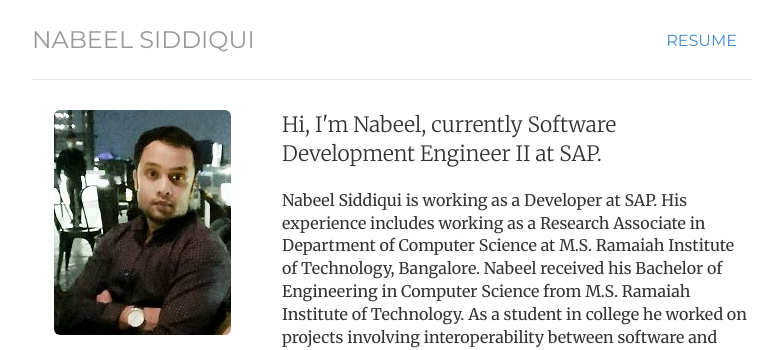
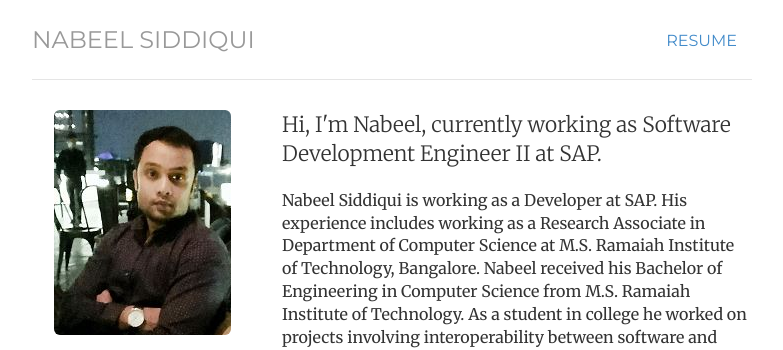
Before and after one commit to mnscodes/mnscodes.github.io, a Jekyll site: the page built from index.html, in a window 1280 px wide. Shown: the top 350 px of the page, without its empty margins (248-1031 px from the left). Built offline with Jekyll 4.4.1, drawn with Linux system fonts in a browser that asks for light colours.

Commit message:
Update index.html
Changes

```diff
--- a/index.html
+++ b/index.html
@@ -18,7 +18,7 @@
 	</div>
 	</div>
 	<div class="col-sm-8">
-	<p class="lead">Hi, I'm <span itemprop="name">Nabeel</span>, currently Software Development Engineer II at SAP.
+	<p class="lead">Hi, I'm <span itemprop="name">Nabeel</span>, currently working as Software Development Engineer II at SAP.
 	</p>
 		Nabeel Siddiqui is working as a Developer at SAP. His experience includes working as a Research Associate in Department of Computer Science at M.S. Ramaiah Institute of Technology, Bangalore.
 Nabeel received his Bachelor of Engineering in Computer Science from M.S. Ramaiah Institute of Technology. As a student in college he worked on projects involving interoperability between software and hardware. During his final year he invented- A system and method to monitor real time predictions in weather conditions using sensor integrated cloud based internet of things (IoT) with a generic web based API (Application Programming Interface).
```
